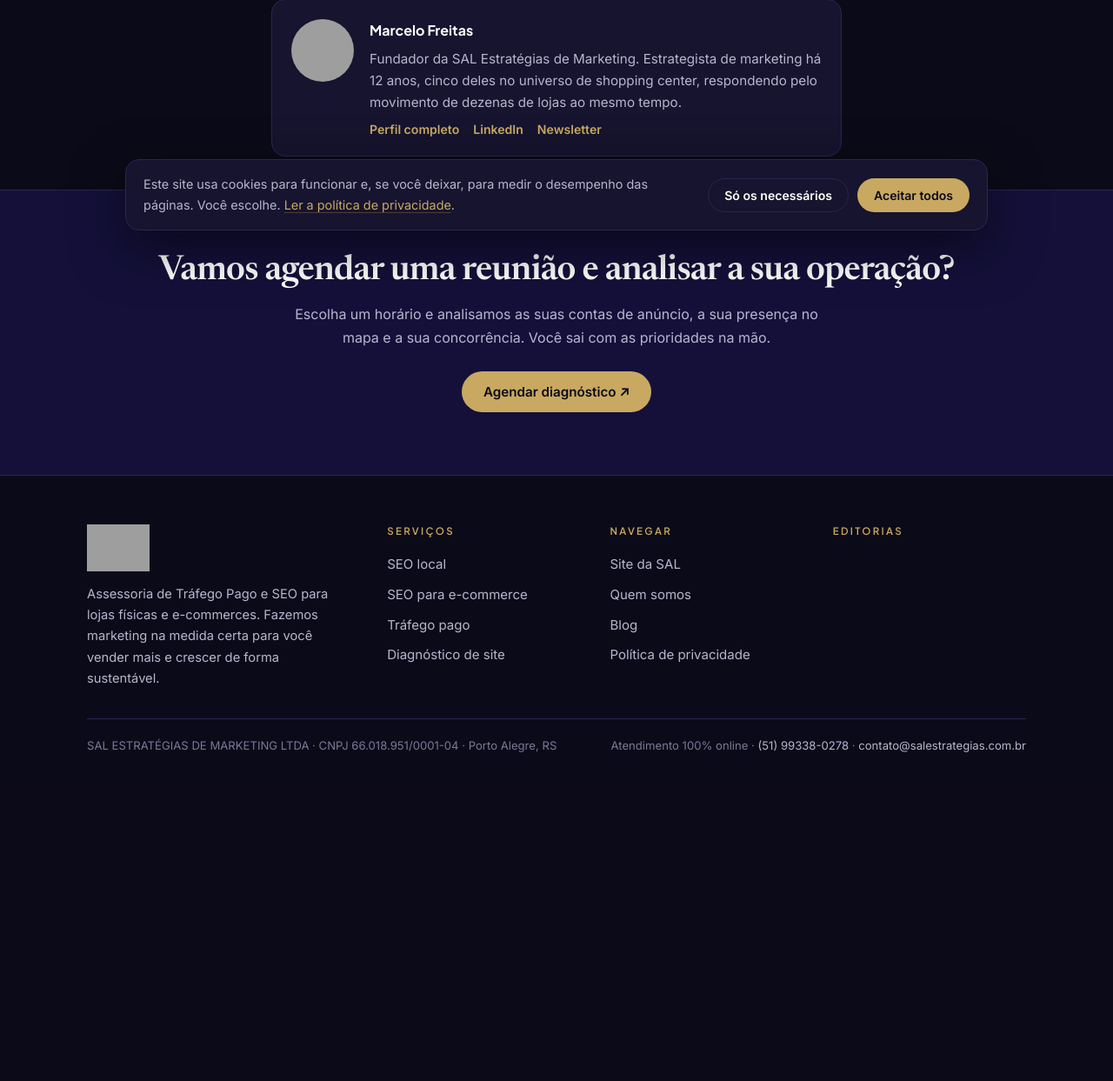
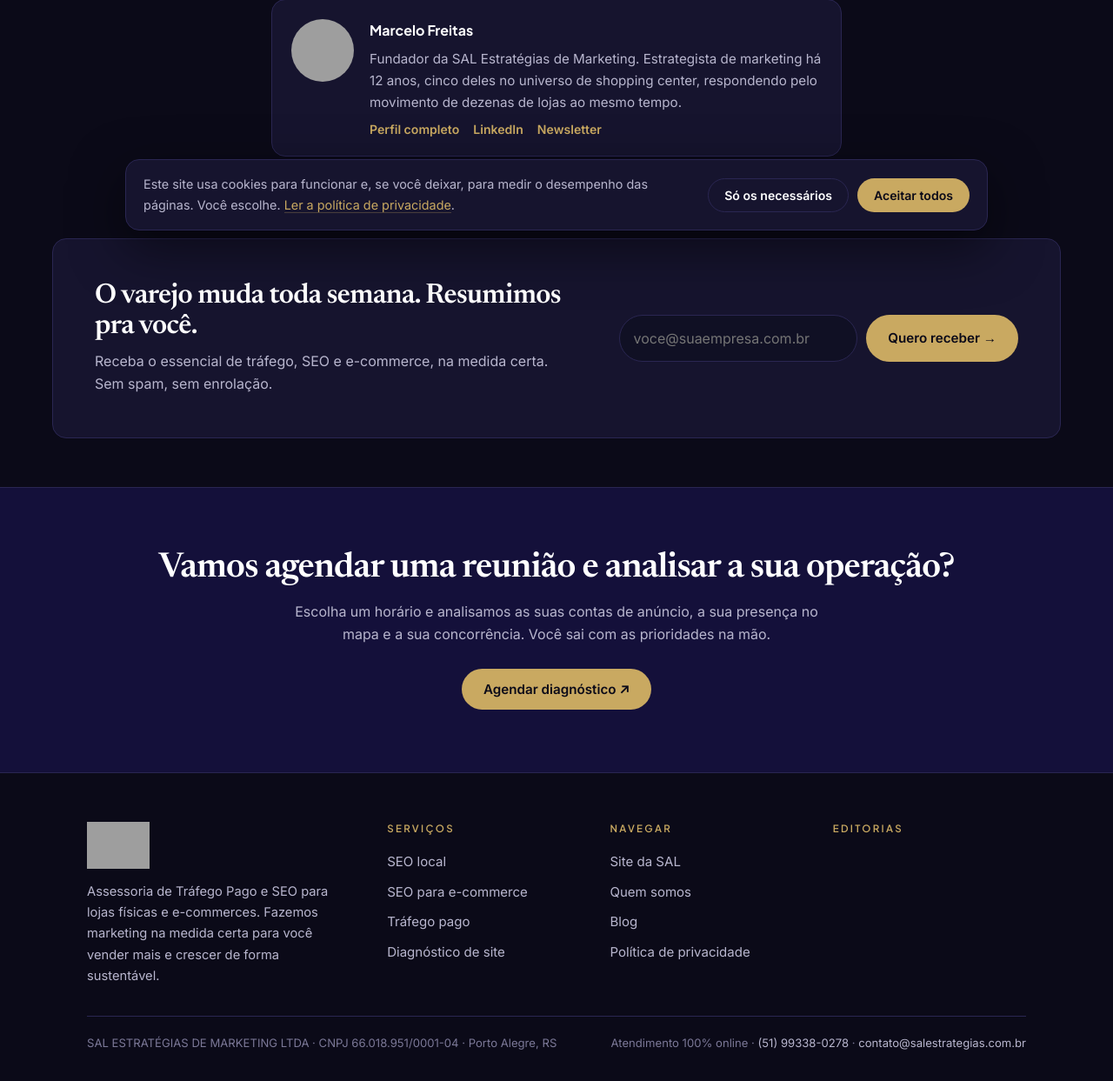
Before and after one commit to salestrategias/hub, a WordPress theme: template blog-tema/sal-blog/single.php in a window 1280 px wide. Shown: the part 519-1762 px from the top of the page at 87% size. Before the commit the page ends 1384 px from the top, so only its background shows below. Run offline with PHP 8.4 and a stand-in for WordPress, Linux system fonts and the light colour scheme; the site name, menu and one post (Sample post) are stand-ins, and other content is empty; grey boxes are pictures that could not be loaded.

Commit message:
Tema 2.0.5: newsletter no fim de cada artigo
A assinatura do Substack vira um componente compartilhado (parts/news.php),
usado no portal e agora também entre o pé do artigo e os relacionados —
no lugar dos cards antigos que eram injetados por snippet.

Co-Authored-By: Claude Opus 5 <noreply@anthropic.com>
Claude-Session: https://claude.ai/code/session_01Knn8mQc9BayBDsUMeXBnpM

```diff
--- /dev/null
+++ b/blog-tema/sal-blog/parts/news.php
@@ -0,0 +1,18 @@
+<?php
+/** Assinatura da newsletter (Substack). Usada no portal e no fim de cada artigo. */
+if ( ! defined( 'ABSPATH' ) ) { exit; }
+?>
+<section class="news">
+	<div class="wrap news-grade">
+		<div>
+			<h2>O varejo muda toda semana. Resumimos pra você.</h2>
+			<p>Receba o essencial de tráfego, SEO e e-commerce, na medida certa. Sem spam, sem enrolação.</p>
+		</div>
+		<form action="<?php echo esc_url( SAL_SUBSTACK ); ?>" method="get" target="_blank" rel="noopener">
+			<input type="hidden" name="utm_source" value="blog-sal">
+			<label class="oculto" for="news-email-<?php echo (int) get_the_ID(); ?>">Seu e-mail</label>
+			<input id="news-email-<?php echo (int) get_the_ID(); ?>" type="email" name="email" placeholder="voce@suaempresa.com.br" required>
+			<button class="btn btn-primary" type="submit">Quero receber →</button>
+		</form>
+	</div>
+</section>
--- a/blog-tema/sal-blog/single.php
+++ b/blog-tema/sal-blog/single.php
@@ -77,6 +77,8 @@ while ( have_posts() ) : the_post();
 
 	</article>
 
+	<?php get_template_part( 'parts/news' ); ?>
+
 	<?php
 	$rel = $cat ? get_posts( array( 'numberposts' => 3, 'category' => $cat->term_id, 'post__not_in' => array( get_the_ID() ) ) ) : array();
 	if ( $rel ) :
--- a/blog-tema/sal-blog/style.css
+++ b/blog-tema/sal-blog/style.css
@@ -3,7 +3,7 @@ Theme Name: SAL Blog
 Theme URI: https://www.salestrategias.com.br/blog/
 Author: SAL Estratégias de Marketing
 Description: Portal de conteúdo da SAL — marketing, SEO, varejo e e-commerce. Mesmo desenho do site institucional: cromo escuro, leitura sobre folha clara.
-Version: 2.0.4
+Version: 2.0.5
 Requires PHP: 7.4
 Text Domain: sal-blog
 */
```
Also changed, not shown: blog-tema/sal-blog/home.php (+1 -14 lines), 1 other file.
